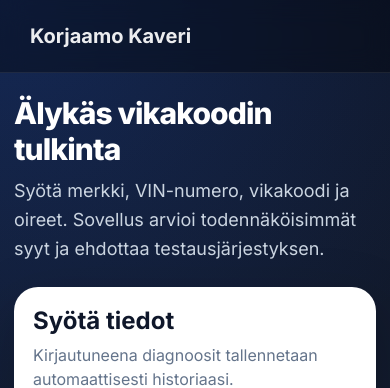
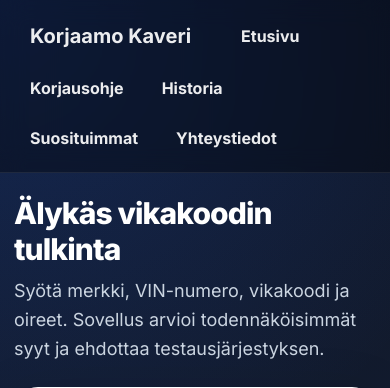
Before and after one commit to korjaamokaveri/korjaamokaveri, a Flask app: page /app in a window 390 px wide. Shown: the top 388 px of the page. Run offline with Flask 3, Linux system fonts and the light colour scheme; the visitor is signed in with stand-in values (Sample User, id 1); tables that the repository leaves empty hold one stand-in row (values such as "Sample post"); a database or web service that is not in the repository returns one stand-in record (values such as "Sample title"); parts of the project's set-up code (start-up, migrations or seed data) failed here and were passed over; some libraries are stand-ins or nearby versions.

Commit message:
Update base.html

```diff
--- a/templates/base.html
+++ b/templates/base.html
@@ -119,10 +119,7 @@
 
             .nav-right {
                 display: none !important;
-            }
 
-            .nav-left a:not(.brand) {
-                display: none !important;
             }
 
             .brand {
```
